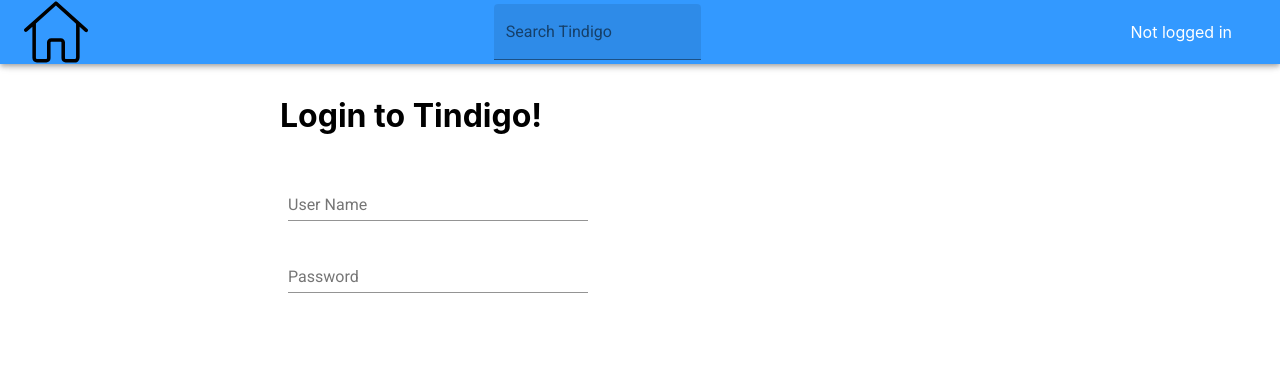
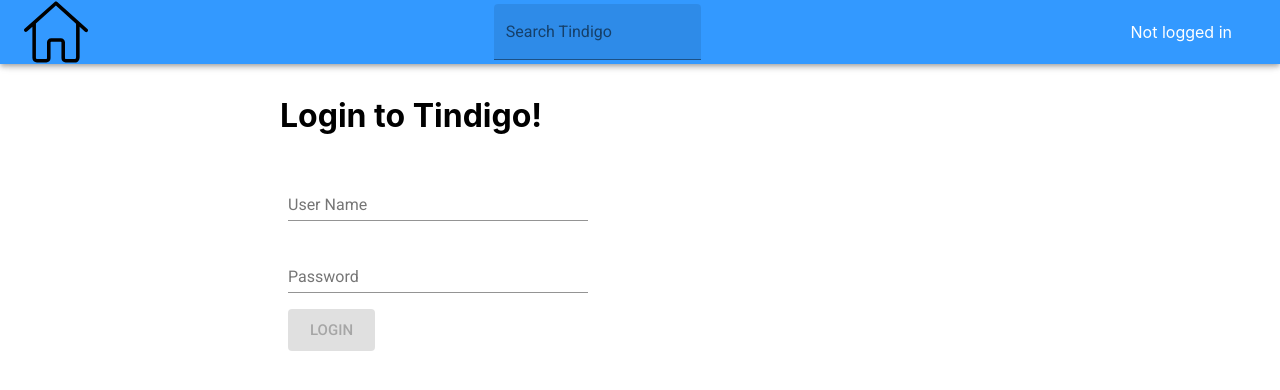
Before and after one commit to hatchways/team-indigo, a React (Create React App) app in the folder client/: page /login in a window 1280 px wide. Shown: the top 390 px of the page. Built offline with nearby package versions, Linux system fonts and the light colour scheme.

Commit message:
added error validation for login component

```diff
--- a/client/src/pages/Login/Login.js
+++ b/client/src/pages/Login/Login.js
@@ -1,6 +1,6 @@
 import React, { useState } from 'react'
 import { makeStyles } from '@material-ui/core/styles';
-import { Container, Grid, TextField } from '@material-ui/core'
+import { Container, Grid, TextField, Button } from '@material-ui/core'
 
 const useStyles = makeStyles(theme => ({
     textField: {
@@ -19,6 +19,16 @@ function Login(props) {
     const [userName, setUsername] = useState('')
     const [password, setPassword] = useState('')
 
+    const [touched, setTouched] = useState({
+        userName: false,
+        password: false,
+    })
+
+    const handleBlur = event => {
+        const { name } = event.target
+        setTouched({...touched, [name]: true})
+    }
+
     const handleChange = event => {
         const { name, value } = event.target
 
@@ -32,6 +42,30 @@ function Login(props) {
             default:
         }
     }
+
+    const handleLogin = () => {
+        const data={ userName, password }
+        console.log(data)
+    }
+
+    const validate = () => {
+        return {
+            userName: userName.length <= 0,
+            password: password.length <= 0
+        }
+    }
+
+    const errors = validate()
+
+    const shouldMarkError = field => {
+        const hasError = errors[field];
+        const shouldShow = touched[field];
+        return hasError ? shouldShow : false;
+    }
+
+    const isDisabled = Object.keys(errors)
+                             .filter(key => key !== 'about')
+                             .some(key => errors[key])
 
     console.log(userName, password)
 
@@ -47,8 +81,10 @@ function Login(props) {
                 label='User Name'
                 name='userName'
                 value={userName}
+                onBlur={handleBlur}
                 onChange={handleChange}
                 className={classes.textField}
+                helperText={shouldMarkError('userName') ? 'please provide a user name' : ''}
                 margin='normal' />
             </Grid>
 
@@ -58,9 +94,23 @@ function Login(props) {
                 label='Password'
                 name='password'
                 value={password}
+                onBlur={handleBlur}
                 onChange={handleChange}
                 className={classes.textField}
+                helperText={shouldMarkError('password') ? 'please provide a password' : ''}
                 margin='normal' />
+            </Grid>
+
+            <Grid container>
+                <Button
+                variant="contained"
+                color="primary"
+                className={classes.button}
+                size='large'
+                disabled={isDisabled}
+                onClick={handleLogin} >
+                    Login
+                </Button>
             </Grid>
         </Container>
     )
```
